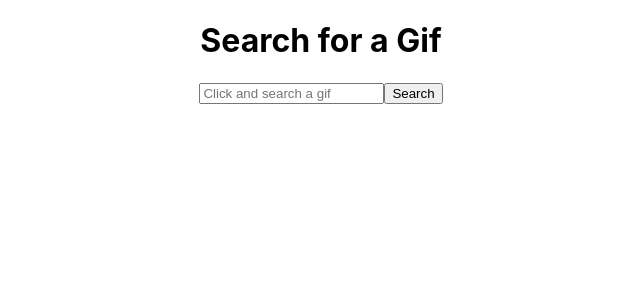
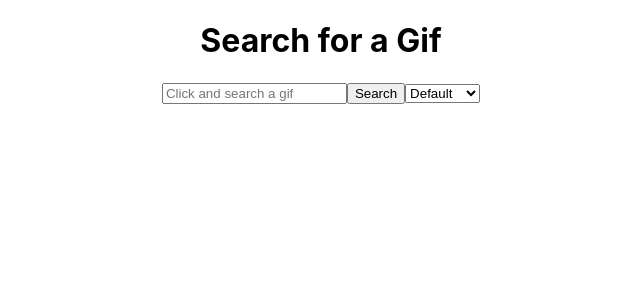
Before and after one commit to acisse44/TTP-Assignment8, a React (Create React App) app in the folder giphyapp2/: page / in a window 1280 px wide. Shown: the top 300 px of the page, without its empty margins (319-959 px from the left). Built offline with nearby package versions, Linux system fonts and the light colour scheme.

Commit message:
added select search option

```diff
--- a/giphyapp2/src/Components/Search.jsx
+++ b/giphyapp2/src/Components/Search.jsx
@@ -8,7 +8,7 @@ const Search = () => {
   //fetching data from the API
   async function handleGifSearch() {
     try {
-      const response = await fetch(
+        const response = await fetch(
         `http://api.giphy.com/v1/gifs/search?q=${gif}&api_key=UMD4uLrpQMCG9KsLap8Ma0WPrtbrQ4UC`
       );
       const data = await response.json();
@@ -23,6 +23,9 @@ const Search = () => {
     setGif(event.target.value); //setting to the value of our event
   }
 
+  // function searchType(){
+  //   selectedSearch = searchSelector.value;
+  // }
 
   return (
     <div>
@@ -34,6 +37,13 @@ const Search = () => {
         placeholder="Click and search a gif"
       />
       <button onClick={handleGifSearch}>Search</button>
+      <select id="gif-type" onchange>
+        <option value ="">Default</option>
+        <option value ="Regular">Regular</option>
+        <option value ="Trending">Trending</option>
+        <option value ="Random">Random</option>
+      </select>
+
       <div>
         {searchResults.map((element) => (
           <img
```
